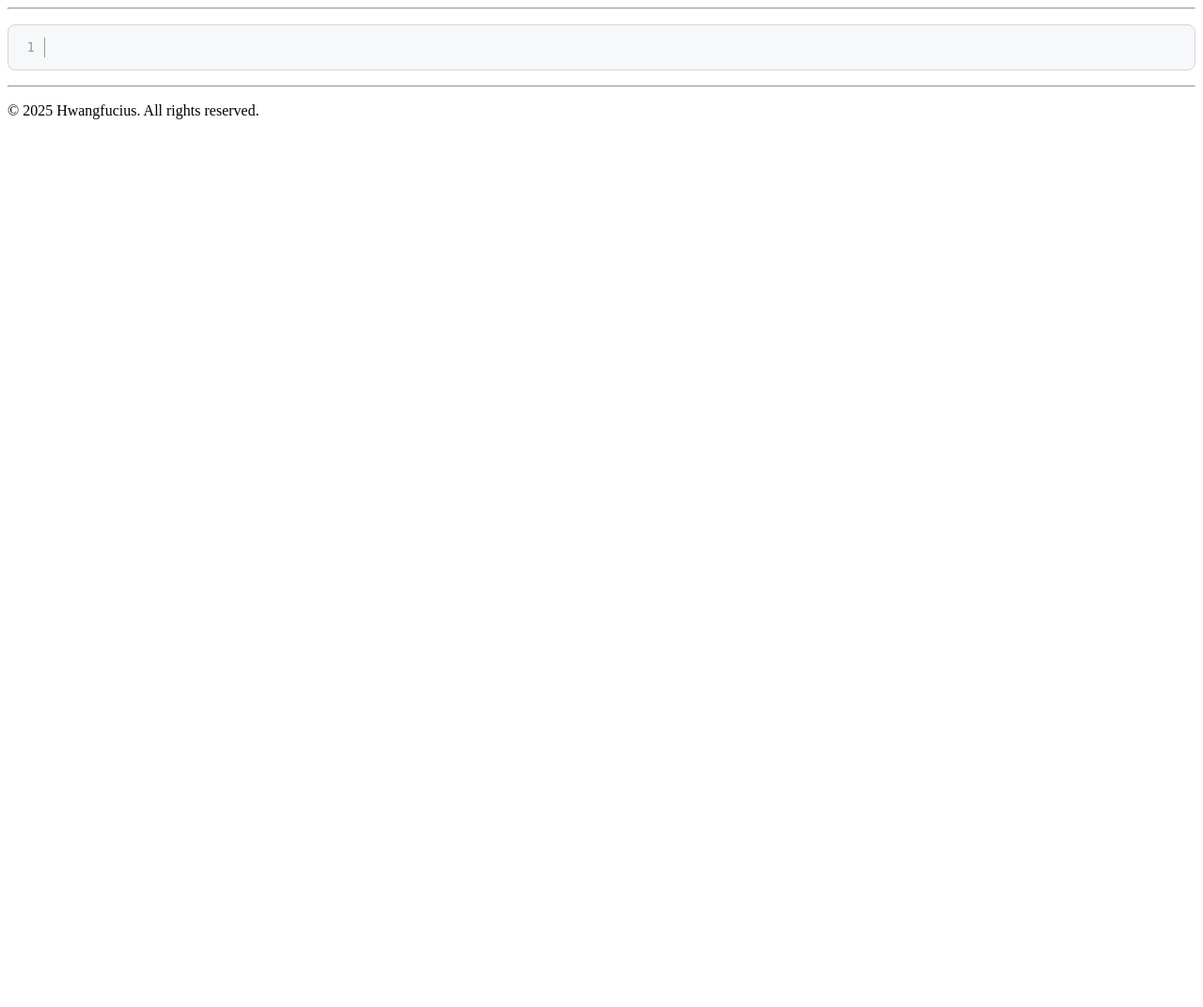
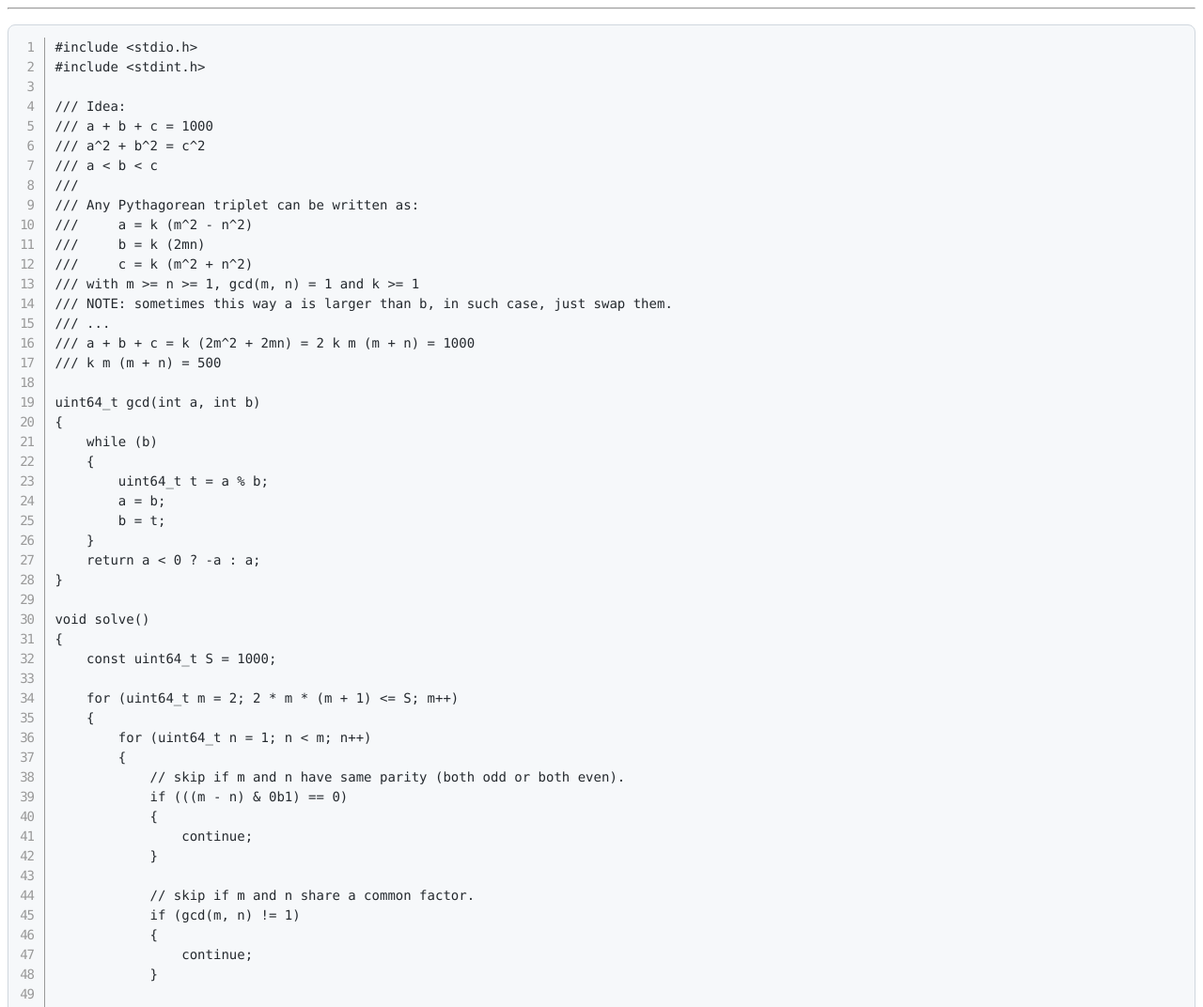
Before and after one commit to hwang-fu/project-euler, a website: page docs/9.html in a window 1280 px wide. Shown: the top 1072 px of the page at 94% size. Before the commit the page ends 800 px from the top, so only its background shows below. Drawn offline with nearby package versions, Linux system fonts and the light colour scheme.

Commit message:
docs(9): C

```diff
--- a/docs/9.html
+++ b/docs/9.html
@@ -121,7 +121,88 @@
 
 
 <!-- * * * * * * * * * * * * * * -->
-<pre><code class="language-c line-numbers">
+<pre><code class="language-c line-numbers">#include &lt;stdio.h&gt;
+#include &lt;stdint.h&gt;
+
+/// Idea:
+/// a + b + c = 1000
+/// a^2 + b^2 = c^2
+/// a &lt; b &lt; c
+///
+/// Any Pythagorean triplet can be written as:
+///     a = k (m^2 - n^2)
+///     b = k (2mn)
+///     c = k (m^2 + n^2)
+/// with m &gt;= n &gt;= 1, gcd(m, n) = 1 and k &gt;= 1
+/// NOTE: sometimes this way a is larger than b, in such case, just swap them.
+/// ...
+/// a + b + c = k (2m^2 + 2mn) = 2 k m (m + n) = 1000
+/// k m (m + n) = 500
+
+uint64_t gcd(int a, int b)
+{
+    while (b)
+    {
+        uint64_t t = a % b;
+        a = b;
+        b = t;
+    }
+    return a &lt; 0 ? -a : a;
+}
+
+void solve()
+{
+    const uint64_t S = 1000;
+
+    for (uint64_t m = 2; 2 * m * (m + 1) &lt;= S; m++)
+    {
+        for (uint64_t n = 1; n &lt; m; n++)
+        {
+            // skip if m and n have same parity (both odd or both even).
+            if (((m - n) &amp; 0b1) == 0)
+            {
+                continue;
+            }
+
+            // skip if m and n share a common factor.
+            if (gcd(m, n) != 1)
+            {
+                continue;
+            }
+
+            // now checking `k`, `k` must be an integer.
+            uint64_t base = 2 * m * (m + n);
+            if (S % base != 0)
+            {
+                continue;
+            }
+            uint64_t k = S / base;
+
+            uint64_t a = k * (m * m - n * n);
+            uint64_t b = k * (2 * m * n);
+            uint64_t c = k * (m * m + n * n);
+
+            if (a &gt; b)
+            {
+                a ^= b;
+                b ^= a;
+                a ^= b;
+            }
+
+            uint64_t abc = a * b * c;
+            fprintf(stdout, "abc=%lu\n", abc);
+            return;
+        }
+    }
+
+    fprintf(stdout, "triplet not found.\n");
+}
+
+int main()
+{
+    solve();
+    return 0;
+}
 </code></pre>
 <!-- * * * * * * * * * * * * * * -->
 
```
